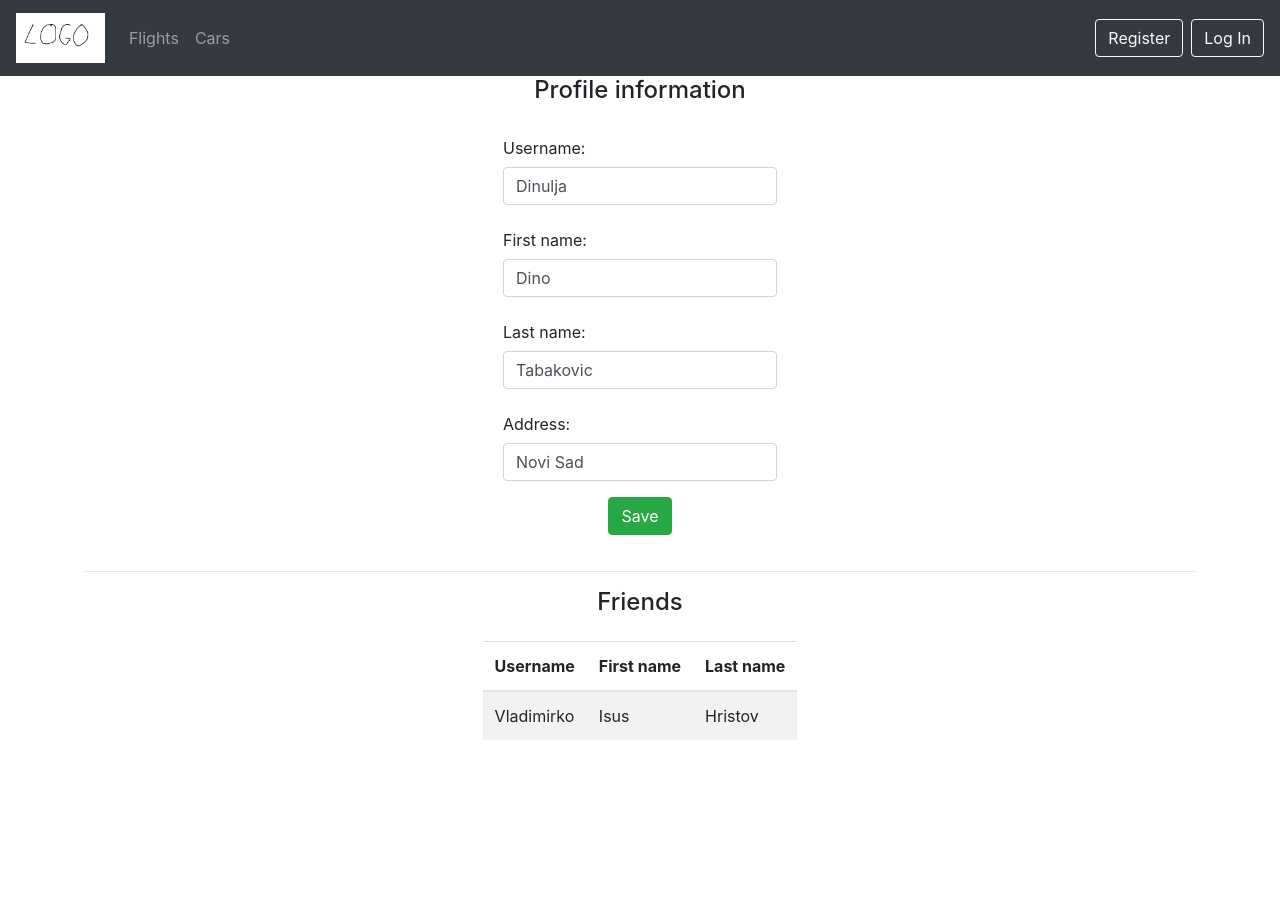
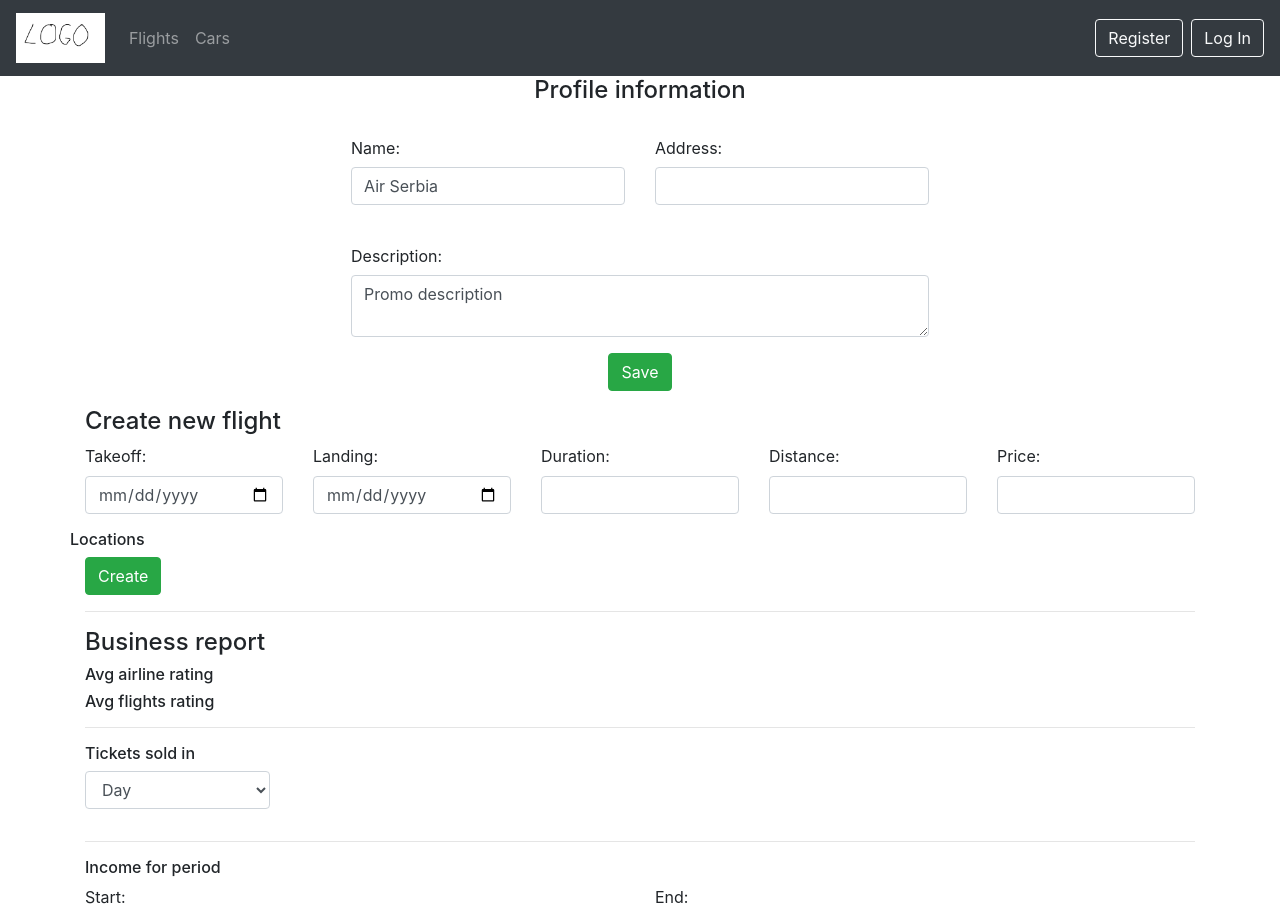
Before and after one commit to Dino97/Web-2, an Angular app in the folder projekat/: page /profile in a window 1280 px wide. Shown: the top 915 px of the page. Before the commit the page ends 800 px from the top, so only its background shows below. Built offline with nearby package versions, Linux system fonts and the light colour scheme.

Commit message:
Airline profile WIP

```diff
--- a/projekat/src/app/app-routing.module.ts
+++ b/projekat/src/app/app-routing.module.ts
@@ -11,7 +11,7 @@ const routes: Routes = [
   { path: "", redirectTo: "home", pathMatch: "full"},
   { path: "home", component: MainComponent },
   { path: "login", component: LoginComponent },
-  { path: "profile", component: ProfileComponent },
+  { path: "profile", component: AirlineProfileComponent },
   { path: "register", component: RegisterComponent }
 ];
 
--- a/projekat/src/app/app.module.ts
+++ b/projekat/src/app/app.module.ts
@@ -12,6 +12,7 @@ import { SmedAccComponent } from './components/smed-acc/smed-acc.component';
 import { MainComponent } from './pages/main/main.component';
 import { AirlineProfileComponent } from './components/airline-profile/airline-profile.component';
 import { FriendListComponent } from './components/friend-list/friend-list.component';
+import { PlaneSeatsComponent } from './components/plane-seats/plane-seats.component';
 
 @NgModule({
   declarations: [
@@ -24,6 +25,7 @@ import { FriendListComponent } from './components/friend-list/friend-list.compon
     MainComponent,
     AirlineProfileComponent,
     FriendListComponent,
+    PlaneSeatsComponent,
   ],
   imports: [
     BrowserModule,
--- a/projekat/src/app/components/airline-profile/airline-profile.component.html
+++ b/projekat/src/app/components/airline-profile/airline-profile.component.html
@@ -6,23 +6,93 @@
 
     <div class="row justify-content-center">
         <form>
+            <div class="form-group row justify-content-center">
                 <div class="col-auto form-group">
                     <label class="col-form-label" for="name"> Name: </label>
                     <input class="form-control" name="name" value="{{ profile.name }}"/>
                 </div>
                 <div class="col-auto form-group">
                     <label class="col-form-label" for="address"> Address: </label>
-                <input class="form-control" name="address" value="{{ profile.location.address }}"/>
+                    <input class="form-control" name="address"/>
                 </div>
-            <div class="col-auto form-group">
+            </div>
+            <div class="form-group">
                 <label class="col-form-label" for="description"> Description: </label>
-                <input class="form-control" name="description" value="{{ profile.description }}"/>
+                <textarea class="form-control" name="description">{{ profile.description }}</textarea>
             </div>
 
             <div class="form-group row justify-content-center">
                 <button class="btn btn-success" type="submit"> Save </button>
             </div>
-
         </form>
     </div>
+
+    <h4> Create new flight </h4>
+    <div>
+        <div class="row">
+            <div class="col form-group">
+                <label class="col-form-group"> Takeoff: </label>
+                <input type="date" class="form-control col-auto"/>
             </div>
+            <div class="col form-group">
+                <label class="col-form-group"> Landing: </label>
+                <input type="date" class="form-control col-auto"/>
+            </div>
+            <div class="col form-group">
+                <label class="col-form-group"> Duration: </label>
+                <input type="number" class="form-control col-auto"/>
+            </div>
+            <div class="col form-group">
+                <label class="col-form-group"> Distance: </label>
+                <input type="number" class="form-control col-auto"/>
+            </div>
+            <div class="col form-group">
+                <label class="col-form-group"> Price: </label>
+                <input type="number" class="form-control col-auto"/>
+            </div>
+        </div>
+        <div class="row">
+            <h6> Locations </h6>
+        </div>
+
+        <button type="submit" class="btn btn-success"> Create </button>
+    </div>
+
+    <hr>
+
+    <h4> Business report </h4>
+    <div>
+        <h6> Avg airline rating </h6>
+        <h6> Avg flights rating </h6>
+
+        <hr>
+
+        <div class="row">
+            <div class="col form-group">
+                <h6> Tickets sold in </h6>
+                <select class="form-control col-lg-2">
+                    <option>Day</option>
+                    <option>Week</option>
+                    <option>Month</option>
+                  </select>
+            </div>
+        </div>
+
+        <hr>
+
+        <div>
+            <h6> Income for period </h6>
+            <div class="row">
+                <div class="col form-group">
+                    <label class="col-form-group"> Start: </label>
+                    <input type="date" class="form-control col-sm-4"/>
+                </div>
+                <div class="col form-group">
+                    <label class="col-form-group"> End: </label>
+                    <input type="date" class="form-control col-sm-4"/>
+                </div>
+            </div>
+            <p>Total income: 50$</p>
+        </div>
+    </div>
+</div>
--- a/projekat/src/app/components/airline-profile/airline-profile.component.ts
+++ b/projekat/src/app/components/airline-profile/airline-profile.component.ts
@@ -11,7 +11,7 @@ export class AirlineProfileComponent implements OnInit {
   profile: Airline;
 
   constructor() {
-    //this.profile = new Airline("FedEx", "Promo desc");
+    this.profile = new Airline("Air Serbia", "Promo description", "");
   }
 
   ngOnInit(): void {}
--- /dev/null
+++ b/projekat/src/app/components/plane-seats/plane-seats.component.html
@@ -0,0 +1 @@
+<p>plane-seats works!</p>
--- /dev/null
+++ b/projekat/src/app/components/plane-seats/plane-seats.component.ts
@@ -0,0 +1,15 @@
+import { Component, OnInit } from '@angular/core';
+
+@Component({
+  selector: 'app-plane-seats',
+  templateUrl: './plane-seats.component.html',
+  styleUrls: ['./plane-seats.component.css']
+})
+export class PlaneSeatsComponent implements OnInit {
+
+  constructor() { }
+
+  ngOnInit(): void {
+  }
+
+}
--- a/projekat/src/app/entities/airline/airline.ts
+++ b/projekat/src/app/entities/airline/airline.ts
@@ -4,7 +4,7 @@ class Location {
 
 import { Company } from '../company/company';
 
-export class Airline extends Company{
+export class Airline extends Company {
     location: Location;
     //destinations:
     //flights:
```
Also changed, not shown: projekat/src/app/components/plane-seats/plane-seats.component.css (added), 1 other file (tests, documents, lock files or other folders). Lines whose indentation alone changed are shown as unchanged.
